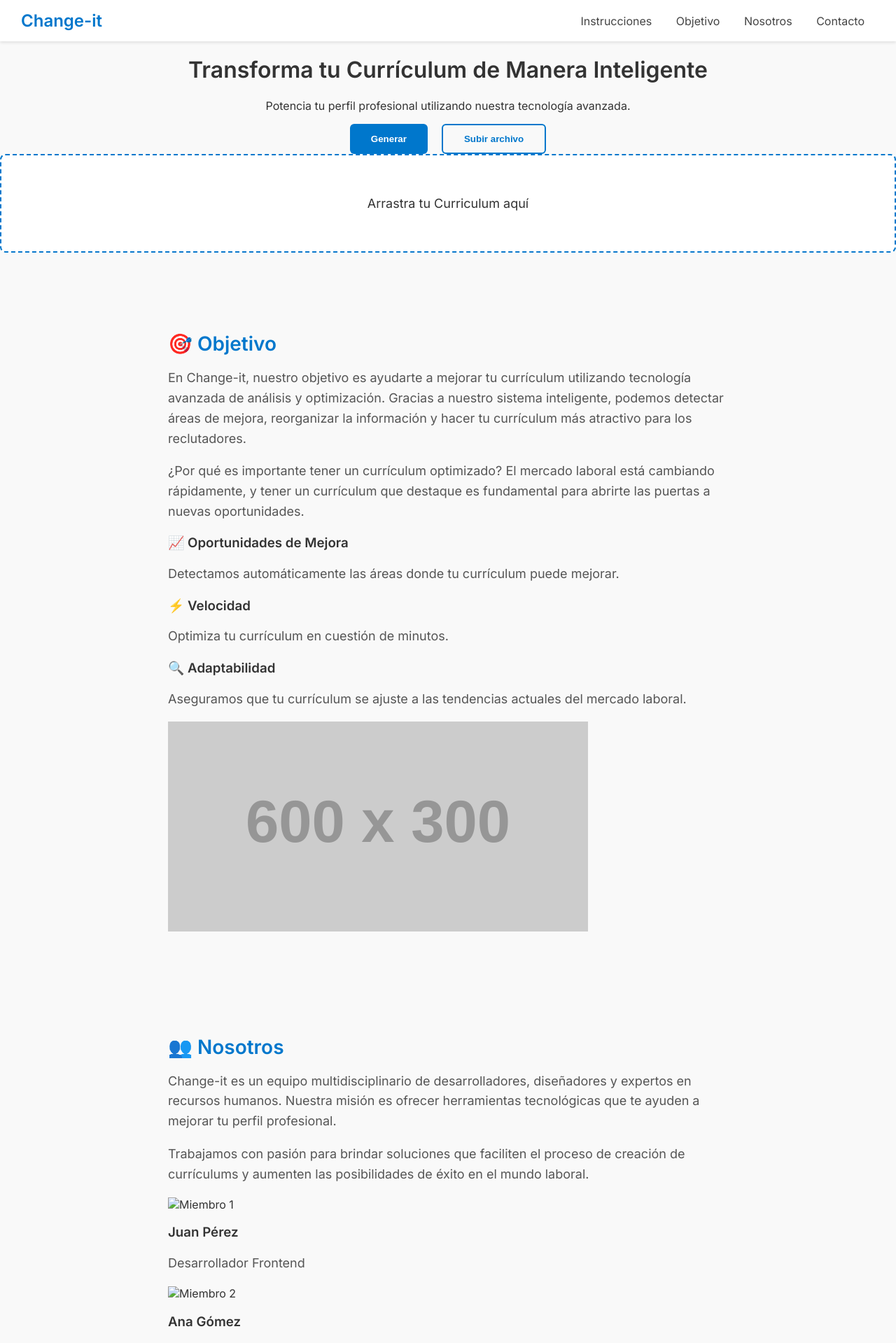
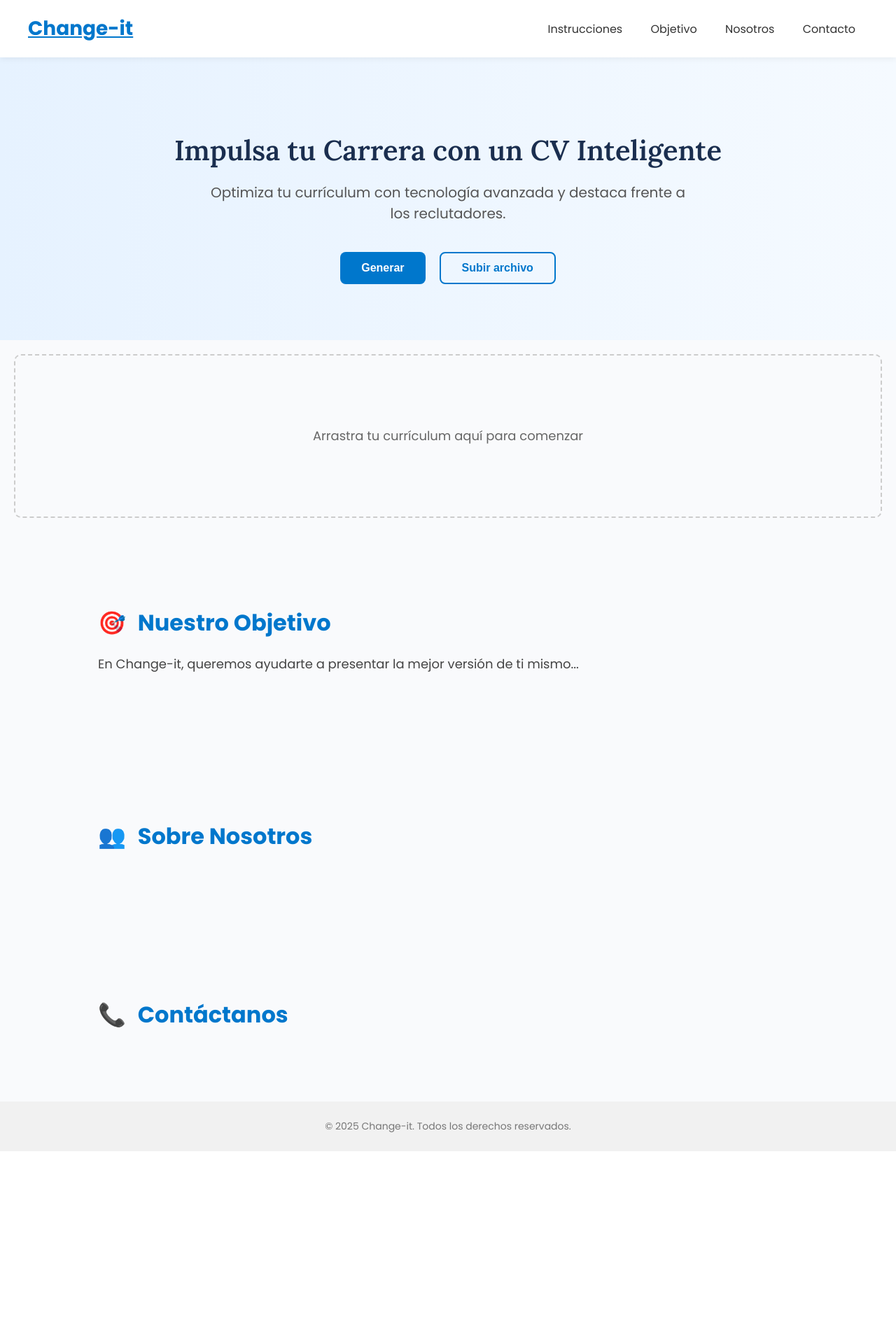
Before and after one commit to EstefanoContrerasDuoc/Portafolio, a Flask app: page / in a window 1280 px wide. Shown: the top 1919 px of the page at 70% size. After the commit the page ends 1645 px from the top, so only its background shows below. Run offline with Flask 3, Linux system fonts and the light colour scheme; grey boxes labelled with a size stand in for pictures from a placeholder-image service; some libraries are stand-ins or nearby versions.

Commit message:
integracion y previsualizacion

```diff
--- a/app.py
+++ b/app.py
@@ -44,7 +44,7 @@
     path = os.path.join(app.config['OUTPUT_FOLDER'], filename)
     if not os.path.exists(path):
         return f"Archivo no encontrado: {filename}", 404
-    return send_file(path, as_attachment=True)
+    return send_file(path, as_attachment=False)
 
 # Rutas estáticas sin funcionalidad
 @app.route('/about')
--- /dev/null
+++ b/static/css/diseño.css
@@ -0,0 +1,328 @@
+/* Tipografía */
+@import url('https://fonts.googleapis.com/css2?family=Lora:ital,wght@0,400;0,600;1,400&family=Poppins:wght@400;600;700&display=swap');
+
+/* Estilos globales */
+html {
+  scroll-behavior: smooth;
+}
+
+body {
+  margin: 0;
+  font-family: 'Poppins', sans-serif;
+  background-color: #f9fafc;
+  color: #2c3e50;
+  text-align: center;
+}
+
+/* Navegación */
+nav {
+  display: flex;
+  justify-content: space-between;
+  align-items: center;
+  padding: 20px 40px;
+  background-color: #ffffff;
+  box-shadow: 0 3px 8px rgba(0, 0, 0, 0.05);
+  position: sticky;
+  top: 0;
+  z-index: 1000;
+}
+
+.logo {
+  font-weight: 700;
+  font-size: 28px;
+  color: #0077cc;
+}
+
+.nav-links a {
+  margin: 0 18px;
+  text-decoration: none;
+  color: #333;
+  font-weight: 500;
+  transition: color 0.3s ease;
+}
+
+.nav-links a:hover,
+.nav-links a.active {
+  color: #0077cc;
+}
+
+/* Hero Section */
+.hero-section {
+  background: linear-gradient(to right, #e6f2ff, #f5faff);
+  padding: 80px 20px;
+  text-align: center;
+}
+
+.hero-section h1 {
+  font-family: 'Lora', serif;
+  font-size: 40px;
+  margin-bottom: 20px;
+  color: #1a2e4f;
+}
+
+.hero-section p {
+  font-size: 20px;
+  color: #555;
+  max-width: 700px;
+  margin: 0 auto 40px;
+}
+
+.buttons {
+  display: flex;
+  justify-content: center;
+  gap: 20px;
+  flex-wrap: wrap;
+}
+
+.generate-btn,
+.upload-btn {
+  font-size: 16px;
+  padding: 12px 30px;
+  border-radius: 8px;
+  font-weight: 600;
+  cursor: pointer;
+  transition: all 0.3s ease;
+}
+
+.generate-btn {
+  background-color: #0077cc;
+  color: white;
+  border: none;
+}
+
+.generate-btn:hover {
+  background-color: #005fa3;
+}
+
+.upload-btn {
+  background-color: transparent;
+  border: 2px solid #0077cc;
+  color: #0077cc;
+}
+
+.upload-btn:hover {
+  background-color: #0077cc;
+  color: white;
+}
+
+/* Drop Box */
+.drop-box {
+  border: 2px dashed #ccc;
+  border-radius: 10px;
+  padding: 40px;
+  text-align: center;
+  color: #666;
+
+  display: flex;
+  align-items: center;
+  justify-content: center;
+  height: 150px; /* Ajusta según tu diseño */
+}
+
+.drop-box.dragover {
+  background-color: #e6f4ff;
+  border-color: #005fa3;
+  color: #005fa3;
+}
+
+/* Secciones informativas */
+.info-section {
+  padding: 80px 20px;
+  max-width: 1000px;
+  margin: 0 auto;
+  text-align: left;
+}
+
+.info-section h2 {
+  font-size: 32px;
+  color: #0077cc;
+  margin-bottom: 20px;
+}
+
+.info-section h2 span {
+  margin-right: 10px;
+}
+
+.info-section p {
+  font-size: 18px;
+  line-height: 1.7;
+  color: #444;
+  margin-bottom: 20px;
+}
+
+.info-section h3 {
+  font-size: 20px;
+  color: #1a2e4f;
+  margin-bottom: 8px;
+}
+
+.objective-stats {
+  display: flex;
+  flex-wrap: wrap;
+  gap: 30px;
+  margin-top: 30px;
+}
+
+.objective-stats > div {
+  flex: 1 1 250px;
+  background: #ffffff;
+  border-radius: 10px;
+  padding: 20px;
+  box-shadow: 0 3px 10px rgba(0, 0, 0, 0.05);
+}
+
+/* Sección del equipo */
+.team {
+  display: flex;
+  flex-wrap: wrap;
+  gap: 30px;
+  margin-top: 30px;
+}
+
+.team-member {
+  flex: 1 1 250px;
+  text-align: center;
+  padding: 20px;
+}
+
+.team-member img {
+  width: 100px;
+  height: 100px;
+  border-radius: 50%;
+  object-fit: cover;
+  margin-bottom: 10px;
+}
+
+/* Sección contacto */
+.contact-info {
+  display: flex;
+  flex-direction: column;
+  gap: 30px;
+  margin-top: 20px;
+}
+
+.contact-method h3 {
+  color: #0077cc;
+}
+
+.social-icons a {
+  margin-right: 15px;
+  color: #0077cc;
+  text-decoration: none;
+  font-size: 18px;
+}
+
+.social-icons a:hover {
+  text-decoration: underline;
+}
+
+/* Formulario de contacto */
+.contact-form {
+  margin-top: 40px;
+  background-color: #fff;
+  padding: 30px;
+  border-radius: 10px;
+  box-shadow: 0 4px 12px rgba(0, 0, 0, 0.06);
+}
+
+.contact-form input,
+.contact-form textarea {
+  width: 100%;
+  padding: 12px 16px;
+  margin-bottom: 20px;
+  border: 1px solid #ccc;
+  border-radius: 6px;
+  font-family: 'Poppins', sans-serif;
+  font-size: 16px;
+}
+
+.contact-form button {
+  background-color: #0077cc;
+  color: white;
+  border: none;
+  padding: 12px 25px;
+  border-radius: 6px;
+  font-weight: bold;
+  cursor: pointer;
+  transition: background-color 0.3s;
+}
+
+.contact-form button:hover {
+  background-color: #005fa3;
+}
+
+/* Imágenes responsive */
+.img-responsive {
+  width: 100%;
+  height: auto;
+  margin-top: 30px;
+  border-radius: 8px;
+}
+
+/* Footer */
+footer {
+  font-size: 14px;
+  color: #777;
+  padding: 25px;
+  background-color: #f1f1f1;
+}
+
+/* Responsive */
+@media (max-width: 768px) {
+  nav {
+    flex-direction: column;
+    align-items: flex-start;
+    padding: 20px;
+  }
+
+  .buttons {
+    flex-direction: column;
+    gap: 15px;
+  }
+
+  .objective-stats,
+  .team {
+    flex-direction: column;
+  }
+
+  .info-section {
+    padding: 60px 15px;
+  }
+}
+.section-title {
+  color: #007bff;
+  font-weight: 700;
+}
+
+.team-cards {
+  display: flex;
+  gap: 20px;
+  margin-top: 20px;
+  flex-wrap: wrap;
+  justify-content: center;
+}
+
+.card {
+  background-color: white;
+  border-radius: 12px;
+  padding: 20px;
+  width: 260px;
+  box-shadow: 0 4px 8px rgba(0, 0, 0, 0.1);
+  text-align: left;
+  transition: transform 0.3s ease;
+}
+
+.card:hover {
+  transform: translateY(-5px);
+}
+
+.card h3 {
+  margin-bottom: 10px;
+  font-weight: 600;
+  color: #333;
+}
+
+.card p {
+  margin: 0;
+  color: #666;
+}
--- a/templates/index.html
+++ b/templates/index.html
@@ -1,21 +1,39 @@
 <!DOCTYPE html>
 <html lang="es">
-
 <head>
   <meta charset="UTF-8" />
   <meta name="viewport" content="width=device-width, initial-scale=1.0" />
   <title>Change-it</title>
-<link rel="stylesheet" href="../static/css/style.css" />
-  <link href="https://fonts.googleapis.com/css2?family=Inter:wght@400;600&display=swap" rel="stylesheet" />
+  <link rel="stylesheet" href="../static/css/diseño.css" />
+  <link href="https://fonts.googleapis.com/css2?family=Lora&family=Poppins:wght@400;600;700&display=swap" rel="stylesheet">
+  <style>
+    body {
+      font-family: 'Poppins', sans-serif;
+    }
+    .drop-box {
+      border: 2px dashed #ccc;
+      border-radius: 10px;
+      padding: 40px;
+      text-align: center;
+      font-size: 18px;
+      color: #666;
+      transition: background-color 0.3s, border-color 0.3s;
+      margin: 20px;
+    }
+    .drop-box.dragover {
+      background-color: #f0f8ff;
+      border-color: #007bff;
+      color: #007bff;
+    }
+  </style>
 </head>
-
 <body>
 
   <!-- Navegación -->
   <nav>
-    <div class="logo">Change-it</div>
+    <a href="/" class="logo">Change-it</a>
     <div class="nav-links">
-      <a href="instrucciones.html">Instrucciones</a>
+      <a href="#instrucciones">Instrucciones</a>
       <a href="#objetivo">Objetivo</a>
       <a href="#nosotros">Nosotros</a>
       <a href="#contacto">Contacto</a>
@@ -25,163 +43,103 @@
   <!-- Sección Principal -->
   <header class="hero-section">
     <div class="hero-content">
-    <h1>Transforma tu Currículum de Manera Inteligente</h1>
-    <p>Potencia tu perfil profesional utilizando nuestra tecnología avanzada.</p>
+      <h1>Impulsa tu Carrera con un CV Inteligente</h1>
+      <p>Optimiza tu currículum con tecnología avanzada y destaca frente a los reclutadores.</p>
+
+      <!-- Formulario que contiene botones y archivo -->
+      <form id="uploadForm" action="/" method="POST" enctype="multipart/form-data">
+        <input type="file" name="cv" id="cvInput" accept=".pdf,.docx" style="display: none" required />
         <div class="buttons">
-      <!-- Generar puede ser otro botón funcional en el futuro -->
-      <button class="generate-btn" type="button">Generar</button>
-
-      <!-- Botón para subir archivo, al hacer clic activa el input file oculto -->
-      <button class="upload-btn" type="button" onclick="document.getElementById('cvInput').click();">
-        Subir archivo
-      </button>
+          <button class="generate-btn" type="submit">Generar</button>
+          <button class="upload-btn" type="button" onclick="document.getElementById('cvInput').click();">Subir archivo</button>
         </div>
+      </form>
     </div>
   </header>
 
-<!-- Sección de arrastre del currículum -->
+  <!-- Área de arrastre -->
   <section class="drop-section">
-  <div class="drop-box" id="dropBox">
-    <p>Arrastra tu Curriculum aquí</p>
-    <form action="/" method="post" enctype="multipart/form-data" id="uploadForm">
-      <!-- Input de archivo oculto que se puede activar por el botón -->
-      <input
-        type="file"
-        name="cv"
-        id="cvInput"
-        accept=".pdf,.docx"
-        style="display: none"
-        onchange="document.getElementById('uploadForm').submit();"
-        required
-      >
-    </form>
+    <div class="drop-box">
+      <p>Arrastra tu currículum aquí para comenzar</p>
     </div>
   </section>
 
+  <!-- Secciones informativas -->
+  <section id="objetivo" class="info-section align-left">
+    <h2><span>🎯</span> Nuestro Objetivo</h2>
+    <p>En Change-it, queremos ayudarte a presentar la mejor versión de ti mismo...</p>
+  </section>
+
+  <section id="nosotros" class="info-section align-left">
+    <h2><span>👥</span> Sobre Nosotros</h2>
+  </section>
+
+  <section id="contacto" class="info-section align-left">
+    <h2><span>📞</span> Contáctanos</h2>
+  </section>
+
+  <footer>
+    &copy; 2025 Change-it. Todos los derechos reservados.
+  </footer>
+
+  <!-- Script JavaScript -->
   <script>
-  // Arrastrar y soltar
-  const dropBox = document.getElementById("dropBox");
-  const input = document.getElementById("cvInput");
-  const form = document.getElementById("uploadForm");
+    const dropBox = document.querySelector(".drop-box");
+    const fileInput = document.getElementById("cvInput");
+    const uploadForm = document.getElementById("uploadForm");
+    let archivoSeleccionado = null;
 
     dropBox.addEventListener("dragover", function (e) {
       e.preventDefault();
-    dropBox.classList.add("drag-over");
+      dropBox.classList.add("dragover");
+      dropBox.innerText = "Suelta el archivo aquí";
     });
 
     dropBox.addEventListener("dragleave", function () {
-    dropBox.classList.remove("drag-over");
+      dropBox.classList.remove("dragover");
+      dropBox.innerText = "Arrastra tu currículum aquí para comenzar";
     });
 
     dropBox.addEventListener("drop", function (e) {
       e.preventDefault();
-    dropBox.classList.remove("drag-over");
+      dropBox.classList.remove("dragover");
+      const files = e.dataTransfer.files;
+      if (files.length > 0) {
+        archivoSeleccionado = files[0];
+        fileInput.files = files;
+        mostrarNombreArchivo(archivoSeleccionado);
+      }
+    });
 
-    if (e.dataTransfer.files.length > 0) {
-      input.files = e.dataTransfer.files;
-      form.submit(); // Enviamos el formulario automáticamente
+    document.querySelector(".generate-btn").addEventListener("click", function () {
+      console.log("Botón generar clickeado");
+      if (archivoSeleccionado) {
+        console.log("Archivo seleccionado:", archivoSeleccionado.name);
+        uploadForm.submit(); // Solo envía el formulario si hay archivo
+      } else {
+        alert("Por favor, carga o arrastra un archivo antes de generar.");
+      }
+    });
+
+    fileInput.addEventListener("change", function () {
+      if (fileInput.files.length > 0) {
+        archivoSeleccionado = fileInput.files[0];
+        mostrarNombreArchivo(archivoSeleccionado);
+      }
+    });
+
+    function mostrarNombreArchivo(archivo) {
+      dropBox.innerText = `Archivo cargado: ${archivo.name}`;
+    }
+
+    uploadForm.addEventListener("submit", function (e) {
+      console.log("Formulario enviado a:", uploadForm.action);
+      if (!archivoSeleccionado) {
+        e.preventDefault();
+        alert("Por favor, carga o arrastra un archivo antes de generar.");
       }
     });
   </script>
 
-  <section id="objetivo" class="info-section">
-    <h2><span>🎯</span> Objetivo</h2>
-    <p>
-      En Change-it, nuestro objetivo es ayudarte a mejorar tu currículum utilizando tecnología avanzada de análisis y optimización. Gracias a nuestro sistema inteligente, podemos detectar áreas de mejora, reorganizar la información y hacer tu currículum más atractivo para los reclutadores.
-    </p>
-    <p>
-      ¿Por qué es importante tener un currículum optimizado? El mercado laboral está cambiando rápidamente, y tener un currículum que destaque es fundamental para abrirte las puertas a nuevas oportunidades.
-    </p>
-    <div class="objective-stats">
-      <div>
-        <h3>📈 Oportunidades de Mejora</h3>
-        <p>Detectamos automáticamente las áreas donde tu currículum puede mejorar.</p>
-      </div>
-      <div>
-        <h3>⚡ Velocidad</h3>
-        <p>Optimiza tu currículum en cuestión de minutos.</p>
-      </div>
-      <div>
-        <h3>🔍 Adaptabilidad</h3>
-        <p>Aseguramos que tu currículum se ajuste a las tendencias actuales del mercado laboral.</p>
-      </div>
-    </div>
-    <img src="https://via.placeholder.com/600x300.png?text=Objetivo" alt="Objetivo" class="img-responsive">
-  </section>
-
-  <section id="nosotros" class="info-section">
-    <h2><span>👥</span> Nosotros</h2>
-    <p>
-      Change-it es un equipo multidisciplinario de desarrolladores, diseñadores y expertos en recursos humanos. Nuestra misión es ofrecer herramientas tecnológicas que te ayuden a mejorar tu perfil profesional.
-    </p>
-    <p>
-      Trabajamos con pasión para brindar soluciones que faciliten el proceso de creación de currículums y aumenten las posibilidades de éxito en el mundo laboral.
-    </p>
-    <div class="team">
-      <div class="team-member">
-        <img src="https://via.placeholder.com/100" alt="Miembro 1">
-        <h3>Juan Pérez</h3>
-        <p>Desarrollador Frontend</p>
-      </div>
-      <div class="team-member">
-        <img src="https://via.placeholder.com/100" alt="Miembro 2">
-        <h3>Ana Gómez</h3>
-        <p>Diseñadora UX/UI</p>
-      </div>
-      <div class="team-member">
-        <img src="https://via.placeholder.com/100" alt="Miembro 3">
-        <h3>Pedro López</h3>
-        <p>Experto en RRHH</p>
-      </div>
-    </div>
-    <img src="https://via.placeholder.com/600x300.png?text=Nosotros" alt="Nosotros" class="img-responsive">
-  </section>
-
-  <section id="contacto" class="info-section">
-    <h2><span>📞</span> Contacto</h2>
-    <p>
-      ¡Nos encantaría saber de ti! Si tienes alguna pregunta, inquietud o sugerencia, puedes comunicarte con nosotros fácilmente a través de los siguientes métodos.
-    </p>
-
-    <div class="contact-info">
-      <div class="contact-method">
-        <h3>✉️ Correo Electrónico</h3>
-        <p>Envíanos un correo a <strong><a href="mailto:soporte@changeit.com">soporte@changeit.com</a></strong></p>
-      </div>
-      <div class="contact-method">
-        <h3>📱 Redes Sociales</h3>
-        <p>Síguenos en nuestras redes sociales para recibir noticias y actualizaciones:</p>
-        <div class="social-icons">
-          <a href="https://www.facebook.com/ChangeIt" target="_blank">📘 Facebook</a>
-          <a href="https://www.twitter.com/ChangeIt" target="_blank">🐦 Twitter</a>
-          <a href="https://www.linkedin.com/company/changeit" target="_blank">🔗 LinkedIn</a>
-        </div>
-      </div>
-      <div class="contact-method">
-    </div>
-
-    <!-- Formulario de contacto -->
-    <div class="contact-form">
-      <h3>¡Envíanos un Mensaje!</h3>
-      <p>Completa el siguiente formulario y nos pondremos en contacto contigo lo antes posible.</p>
-      <form action="mailto:soporte@changeit.com" method="post" enctype="text/plain">
-        <div class="form-group">
-          <label for="name">Nombre:</label>
-          <input type="text" id="name" name="name" required placeholder="Tu nombre completo">
-        </div>
-        <div class="form-group">
-          <label for="email">Correo Electrónico:</label>
-          <input type="email" id="email" name="email" required placeholder="Tu correo electrónico">
-        </div>
-        <div class="form-group">
-          <label for="message">Mensaje:</label>
-          <textarea id="message" name="message" rows="4" required placeholder="Tu mensaje..."></textarea>
-        </div>
-        <button type="submit" class="submit-btn">Enviar Mensaje</button>
-      </form>
-    </div>
-
-  <!-- Footer -->
-  <footer>
-    &copy; 2025 Change-it. Todos los derechos reservados.
-  </footer>
+</body>
+</html>
```
Also changed, not shown: templates/download.html (+143 -8 lines), static/icons/icons8-refresh.gif (added), 3 other files. Lines whose indentation alone changed are shown as unchanged.
